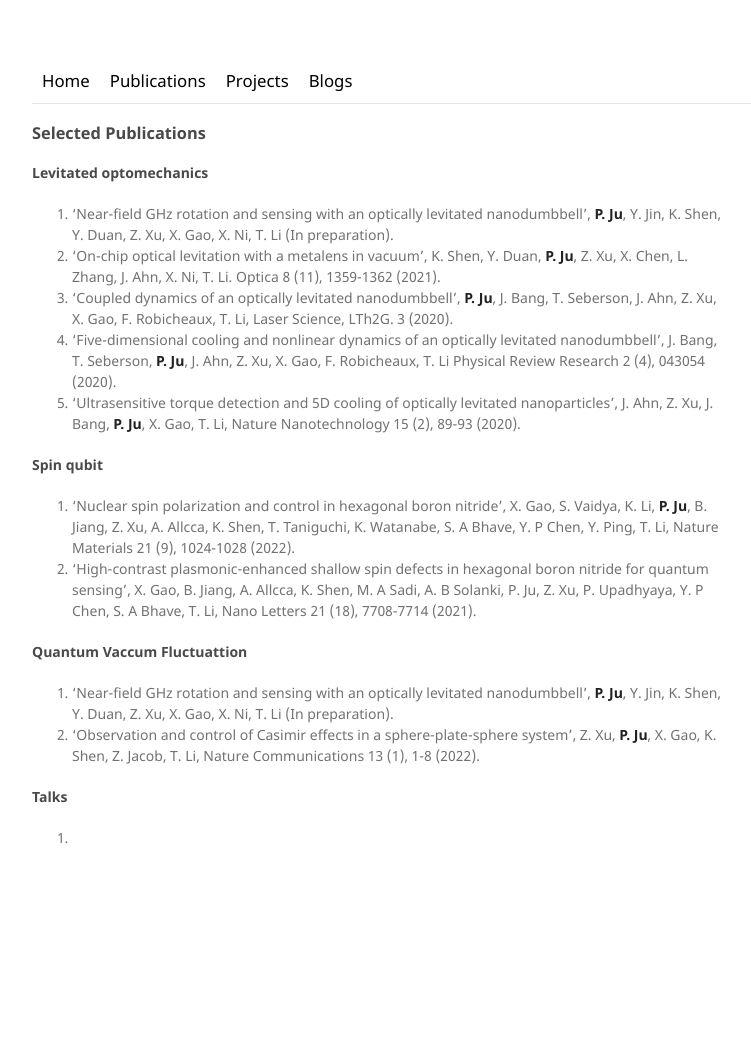
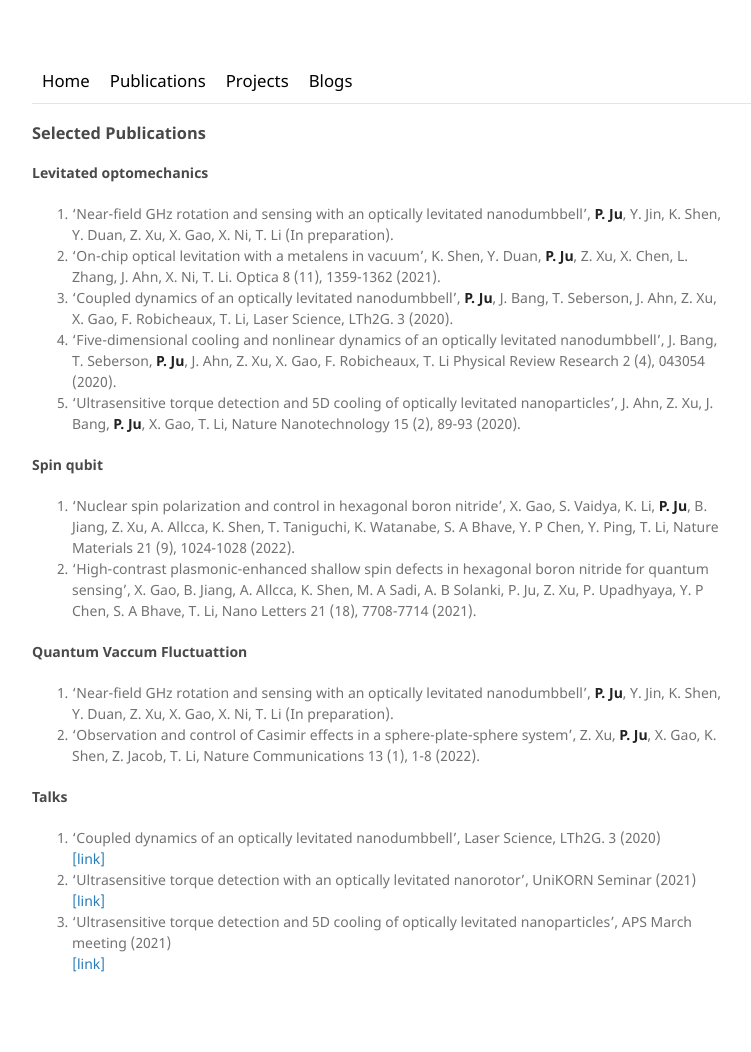
Before and after one commit to peng-ju/peng-ju.github.io, a Jekyll site: the page built from publications/index.md, in a window 1280 px wide. Shown: the whole page, without its empty margins (108-859 px from the left). Built offline with Jekyll 4.4.1, drawn with Linux system fonts in a browser that asks for light colours; before the commit the page ends 926 px from its top, so only the background shows below that.

Commit message:
Update index.md

```diff
--- a/publications/index.md
+++ b/publications/index.md
@@ -22,4 +22,9 @@ Physical Review Research 2 (4), 043054 (2020).
 2. 'Observation and control of Casimir effects in a sphere-plate-sphere system', Z. Xu, **P. Ju**, X. Gao, K. Shen, Z. Jacob, T. Li, Nature Communications 13 (1), 1-8 (2022).
 
 #### Talks
-1.
+1. 'Coupled dynamics of an optically levitated nanodumbbell', Laser Science, LTh2G. 3 (2020) <br>
+[[link]](https://opg.optica.org/abstract.cfm?uri=LS-2020-LTh2G.3#videoPlayer)
+2. 'Ultrasensitive torque detection with an optically levitated nanorotor', UniKORN Seminar (2021) <br>
+[[link]](https://www.youtube.com/watch?v=1Uv6hEnyZtA&t=3609s&ab_channel=UniKORNSeminars)
+3. 'Ultrasensitive torque detection and 5D cooling of optically levitated nanoparticles', APS March meeting (2021) <br>
+[[link]](https://meetings.aps.org/Meeting/MAR21/Session/J31.2)
```
